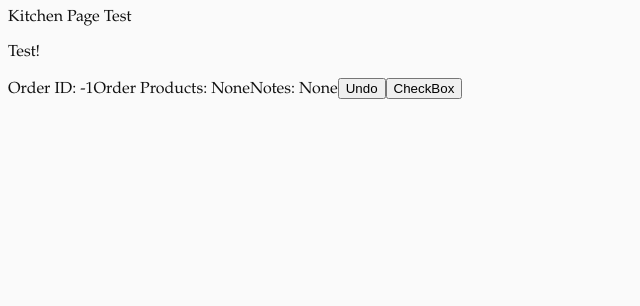
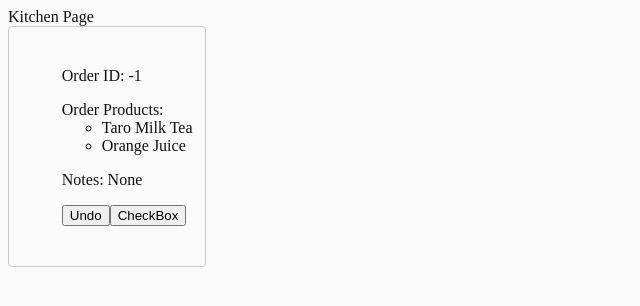
Before and after one commit to CSCE-331-Fall-2026-901-912/331-project-3-pos-troupe-4, a React (Vite) app: page /kitchen in a window 1280 px wide. Shown: the top 306 px of the page, without its empty margins (0-640 px from the left). Built offline with nearby package versions, Linux system fonts and the light colour scheme; no server answers; the HTML template or start-up script is replaced by a standard one.

Commit message:
Created barebones cards

```diff
--- a/src/components/KitchenCard.jsx
+++ b/src/components/KitchenCard.jsx
@@ -1,12 +1,17 @@
 export default function KitchenCard({ receiptNum, orderContents, notes, undoFunc, checkFunc }) {
+  const productItems = orderContents.map(product => <li>{product}</li>);
   return (
-    <div class="component">
-      {'Order ID: ' + receiptNum}
-      {'Order Products: ' + orderContents}
-      {'Notes: ' + notes}
+    <div className="component">
+      <ul className="component-list">
+        <li className="component-list-item"> {'Order ID: ' + receiptNum} </li>
+        <li className="component-list-item"> Order Products:<ul>{productItems}</ul></li>
+        <li className="component-list-item">{'Notes: ' + notes}</li>
 
-      <button onClick={undoFunc}> Undo </button>
-      <button onClick={checkFunc}> CheckBox </button>
+        <li className="component-list-item">
+          <button onClick={undoFunc}> Undo </button>
+          <button onClick={checkFunc}> CheckBox </button>
+        </li>
+      </ul>
     </div>
   );
 }
--- /dev/null
+++ b/src/page-styles/kitchen-styles.css
@@ -0,0 +1,18 @@
+@import url("../styles.css");
+
+.component {
+  display: block;
+  width: fit-content;
+
+  padding: 2vh 1vw;
+
+  border: solid 0.2vh var(--secondary-color);
+  border-radius: 0.5vh;
+}
+.component-list {
+  list-style: none;
+}
+
+.component-list-item {
+  padding: 1vh 0;
+}
--- a/src/pages/KitchenPage.jsx
+++ b/src/pages/KitchenPage.jsx
@@ -1,11 +1,12 @@
 import KitchenCard from '../components/KitchenCard.jsx'
+import '../page-styles/kitchen-styles.css'
 
 export default function KitchenPage() {
-  const testCard = <KitchenCard receiptNum={-1} orderContents="None" notes="None" undoFunc={() => { return; }} checkFunc={() => { return; }}></KitchenCard>;
+  const testCard = <KitchenCard receiptNum={-1} orderContents={["Taro Milk Tea", "Orange Juice"]} notes="None" undoFunc={() => { return; }} checkFunc={() => { return; }}></KitchenCard>;
+  // const activeOrders;
   return (
     <div>
-      <label>Kitchen Page Test</label>
-      <p>Test!</p>
+      <label>Kitchen Page</label>
       {testCard}
     </div>
   );
--- a/src/styles.css
+++ b/src/styles.css
@@ -5,7 +5,7 @@
   --primary-color: #FAFAFA;
   --secondary-color: #CCC;
   --font-color: #111;
-  --font-family: Garamond, Helvetica, Arial, Sans-Serif;
+  --font-family: serif, Arial, Sans-Serif;
 }
 
 body {
```
Also changed, not shown: 1 other file (tests, documents, lock files or other folders).
